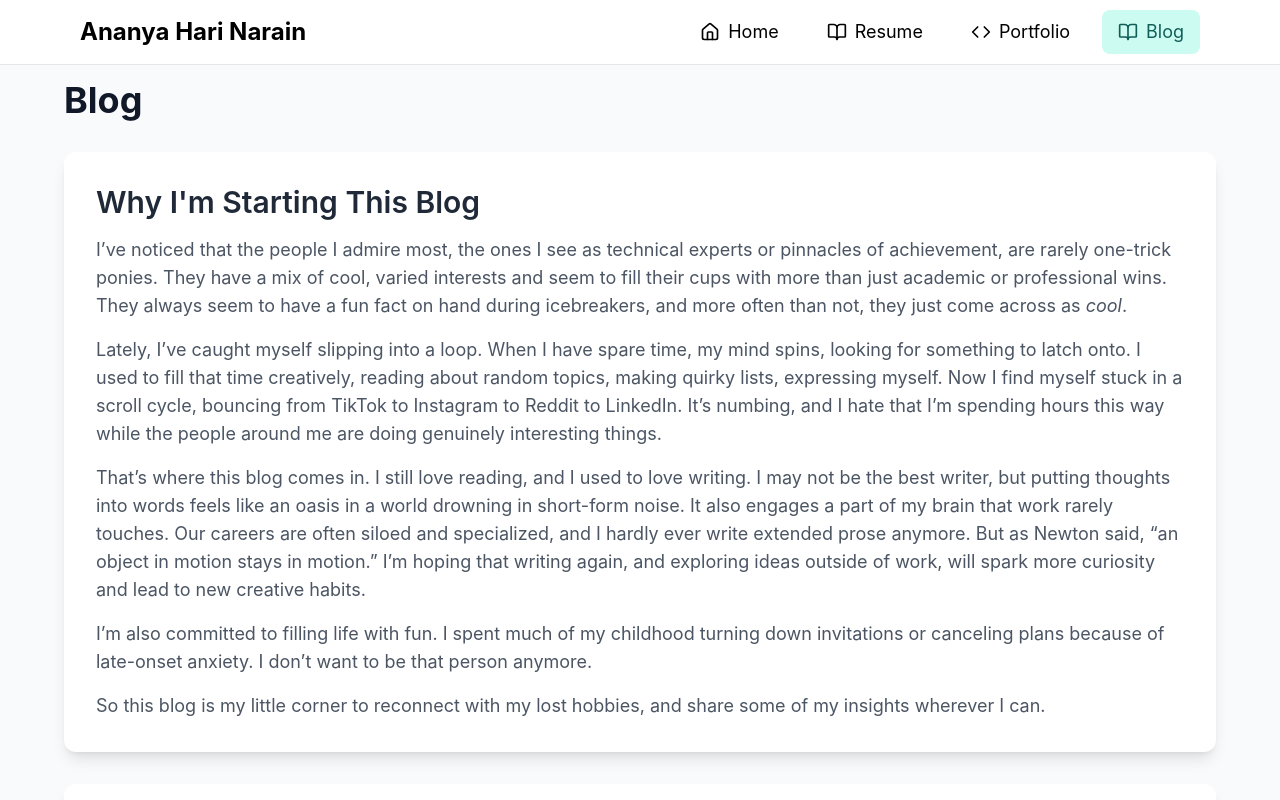
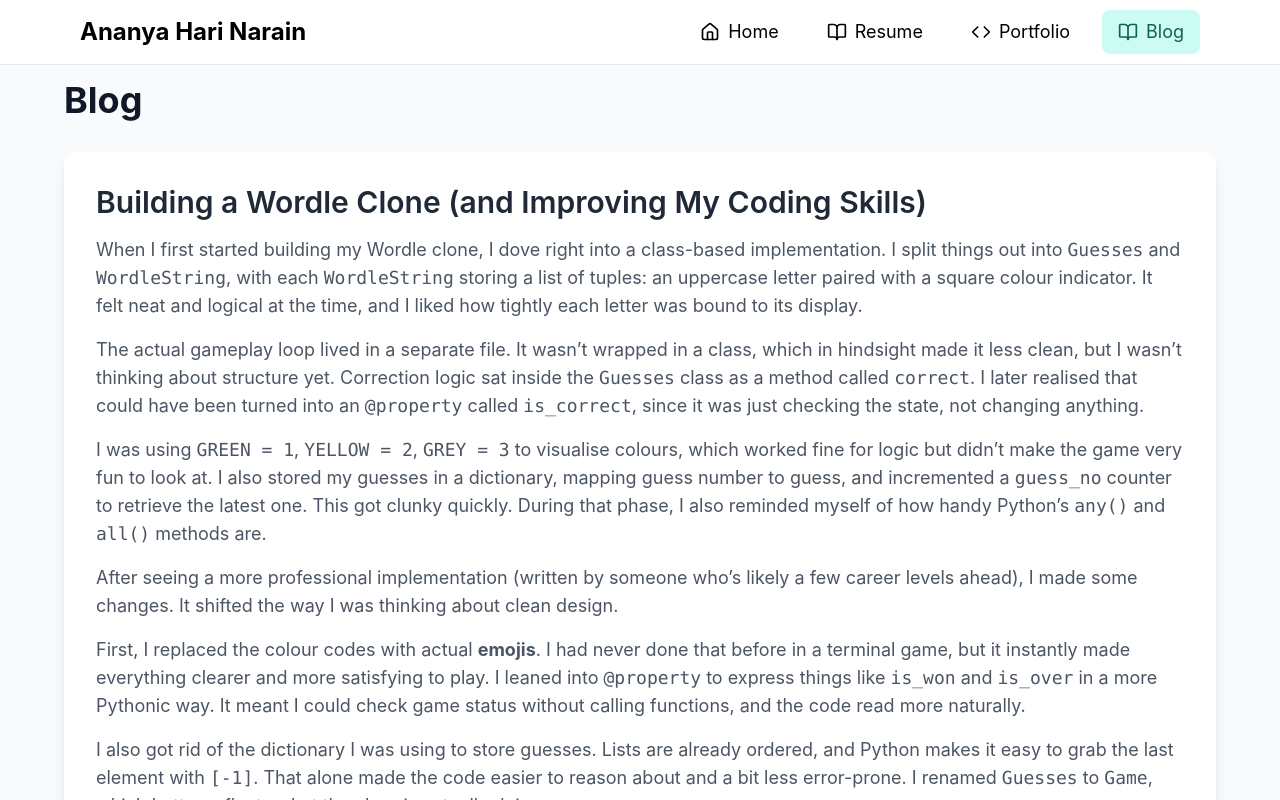
Before and after one commit to AnanyaHN27/AnanyaHN27.github.io, a React (Create React App) app: page / in a window 1280 px wide. Both pictures are taken after a click on the button "Blog". Shown: the top 800 px of the page. Built offline with nearby package versions, Linux system fonts and the light colour scheme.

Commit message:
New blog post!

```diff
--- a/src/App.js
+++ b/src/App.js
@@ -337,6 +337,31 @@ const Portfolio = () => {
           {activeSection === 'blog' && (
             <div className="space-y-8 animate-fadeIn">
               <h2 className="text-4xl font-bold text-gray-900">Blog</h2>
+                <div className="bg-white rounded-xl shadow-lg p-8">
+                <h3 className="text-3xl font-semibold text-gray-800 mb-4">
+                  Building a Wordle Clone (and Improving My Coding Skills)
+                </h3>
+                <div className="text-gray-600 text-lg space-y-4">
+                  <p>When I first started building my Wordle clone, I dove right into a class-based implementation. I split things out into <code>Guesses</code> and <code>WordleString</code>, with each <code>WordleString</code> storing a list of tuples: an uppercase letter paired with a square colour indicator. It felt neat and logical at the time, and I liked how tightly each letter was bound to its display.</p>
+
+  <p>The actual gameplay loop lived in a separate file. It wasn’t wrapped in a class, which in hindsight made it less clean, but I wasn’t thinking about structure yet. Correction logic sat inside the <code>Guesses</code> class as a method called <code>correct</code>. I later realised that could have been turned into an <code>@property</code> called <code>is_correct</code>, since it was just checking the state, not changing anything.</p>
+
+  <p>I was using <code>GREEN = 1</code>, <code>YELLOW = 2</code>, <code>GREY = 3</code> to visualise colours, which worked fine for logic but didn’t make the game very fun to look at. I also stored my guesses in a dictionary, mapping guess number to guess, and incremented a <code>guess_no</code> counter to retrieve the latest one. This got clunky quickly. During that phase, I also reminded myself of how handy Python’s <code>any()</code> and <code>all()</code> methods are.</p>
+
+  <p>After seeing a more professional implementation (written by someone who’s likely a few career levels ahead), I made some changes. It shifted the way I was thinking about clean design.</p>
+
+  <p>First, I replaced the colour codes with actual <strong>emojis</strong>. I had never done that before in a terminal game, but it instantly made everything clearer and more satisfying to play. I leaned into <code>@property</code> to express things like <code>is_won</code> and <code>is_over</code> in a more Pythonic way. It meant I could check game status without calling functions, and the code read more naturally.</p>
+
+  <p>I also got rid of the dictionary I was using to store guesses. Lists are already ordered, and Python makes it easy to grab the last element with <code>[-1]</code>. That alone made the code easier to reason about and a bit less error-prone. I renamed <code>Guesses</code> to <code>Game</code>, which better reflects what the class is actually doing.</p>
+
+  <p>One of the biggest changes was dropping the tuple structure altogether. Instead of storing each guess as a list of <code>(letter, colour)</code> pairs, I now build up a fresh string each time a guess is evaluated. That string holds the emoji visualisation of the guess result. Not only does this reduce state bloat, but it also separates game logic from display logic more cleanly.</p>
+
+  <p>As a final polish, I spaced out the guess word so that each letter aligns directly over its emoji. It’s a small visual cue, but it makes the output feel more intuitive and closer to the Wordle experience.</p>
+
+  <p>What started as a casual Python project turned into a mini exercise in writing cleaner, more intentional code. I learned a lot just by comparing my design decisions to someone else’s and asking why theirs felt more readable. Excited to keep iterating on it and maybe even add a bot next.</p>
+                </div>
+                </div>
+
               <div className="bg-white rounded-xl shadow-lg p-8">
                 <h3 className="text-3xl font-semibold text-gray-800 mb-4">
                   Why I'm Starting This Blog
```
